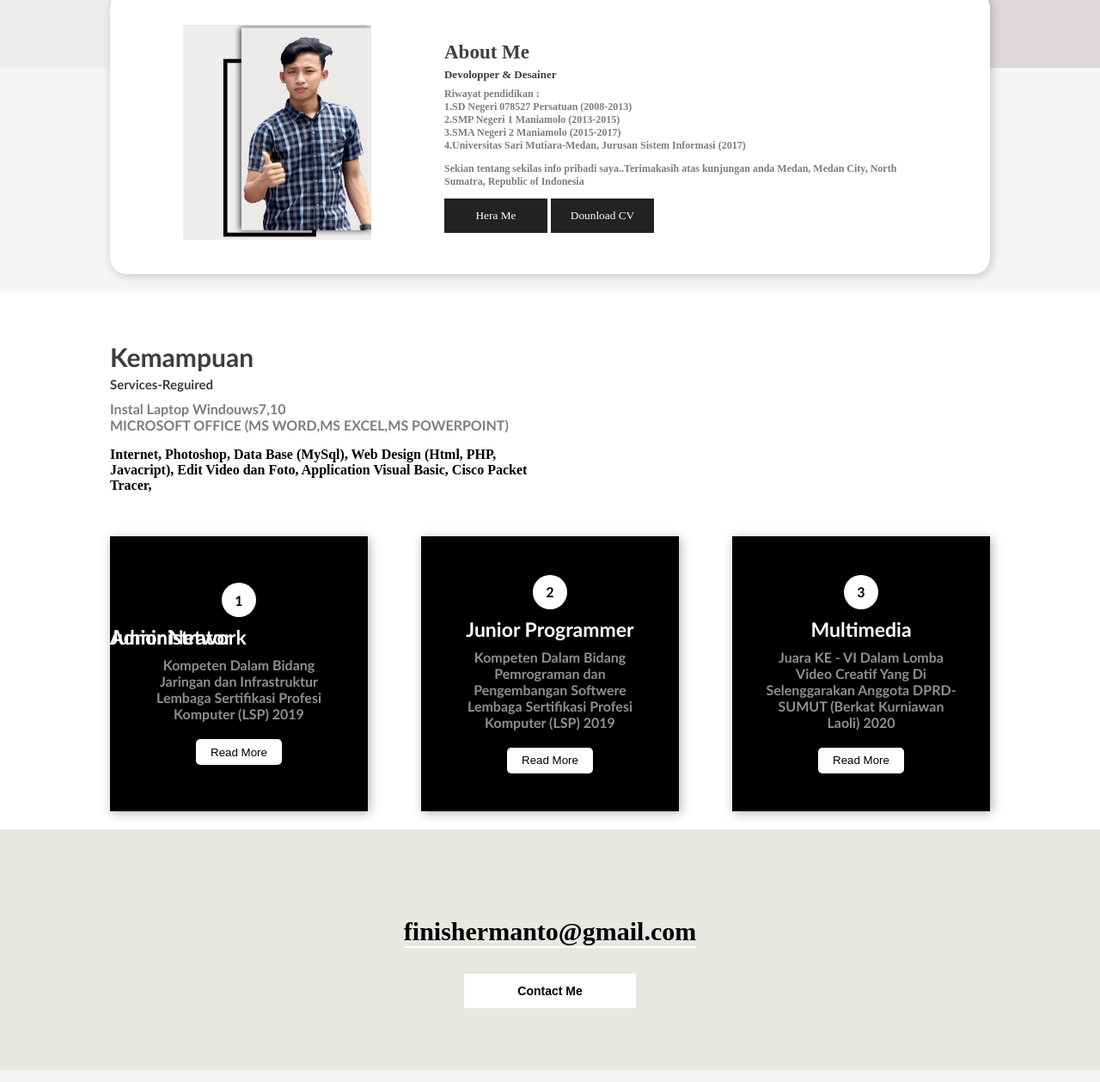
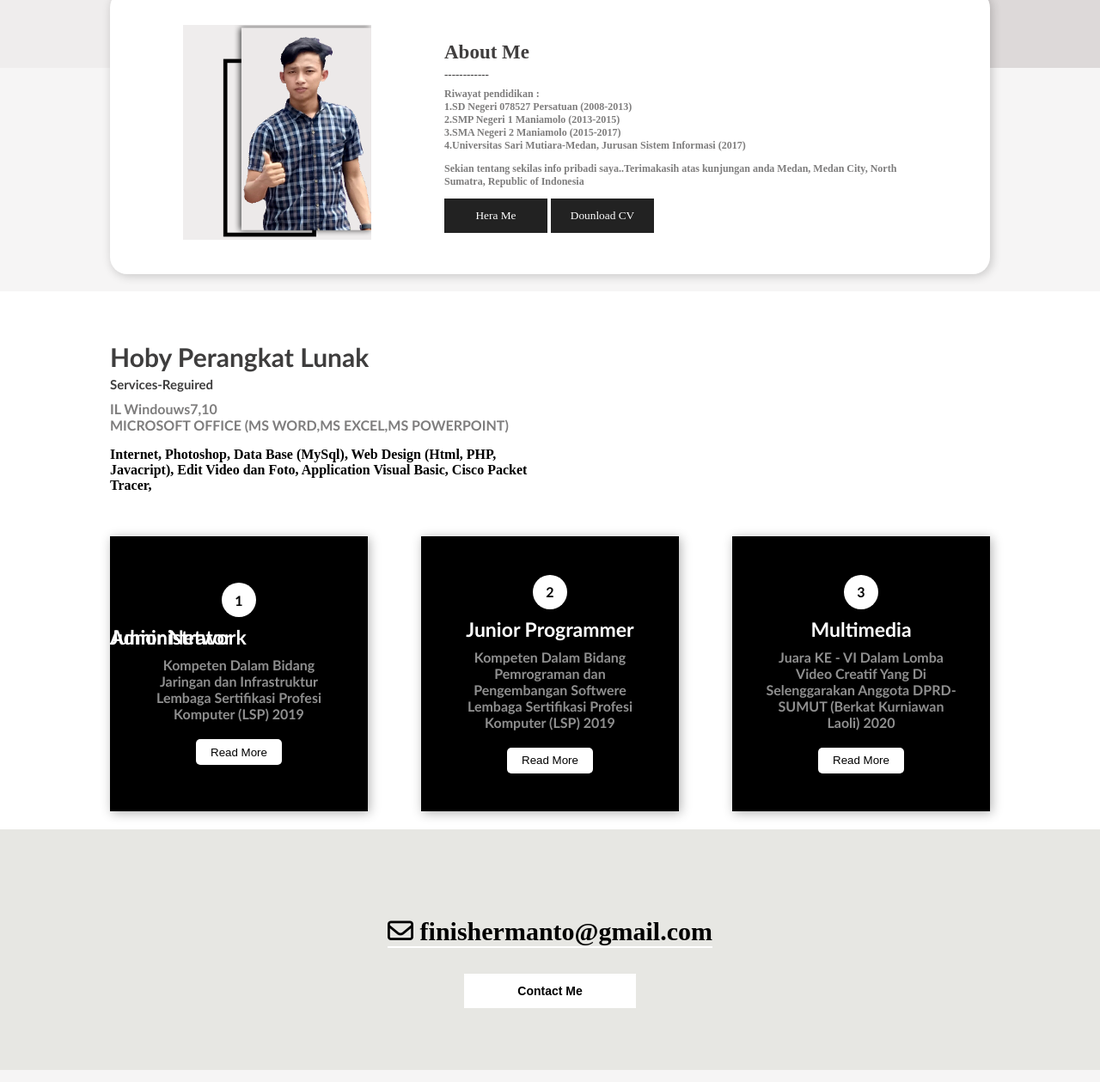
Before and after one commit to finishermanlaia/finishermanlaia, a plain HTML site: page index.html in a window 1280 px wide. Shown: the part 681-1940 px from the top of the page at 86% size. Drawn offline with Linux system fonts and the light colour scheme.

Commit message:
Update index.html

```diff
--- a/index.html
+++ b/index.html
@@ -45,7 +45,7 @@
 			<!-- about text ------------>
 			<div class="about-text">
 				<p>About Me</p>
-				<p>Devolopper & Desainer</p>
+				<p>------------</p>
 				<p>Riwayat pendidikan  :<br>
 					1.SD Negeri 078527 Persatuan (2008-2013)<br>
 					2.SMP Negeri 1 Maniamolo  (2013-2015)<br>
@@ -62,9 +62,9 @@
 		<div class="services">
 			<!--text------------------>
 			<div class="services-text">
-				<p>Kemampuan</p>
+				<p>Hoby Perangkat Lunak</p>
 				<p>Services-Reguired</p>
-				<p>Instal Laptop Windouws7,10 <br>MICROSOFT OFFICE (MS WORD,MS EXCEL,MS POWERPOINT)</p>
+				<p>IL Windouws7,10 <br>MICROSOFT OFFICE (MS WORD,MS EXCEL,MS POWERPOINT)</p>
 				<p>Internet,
 					Photoshop,
 					Data Base (MySql),
@@ -106,7 +106,7 @@
 
 	<!---Contact me -------------------------->
 	<div class="contact-me">
-		<p>finishermanto@gmail.com </p>
+		<p><i class="far fa-envelope"></i>&nbsp;finishermanto@gmail.com </p>
 		<button>Contact Me</button>
 	</div>
 
```
